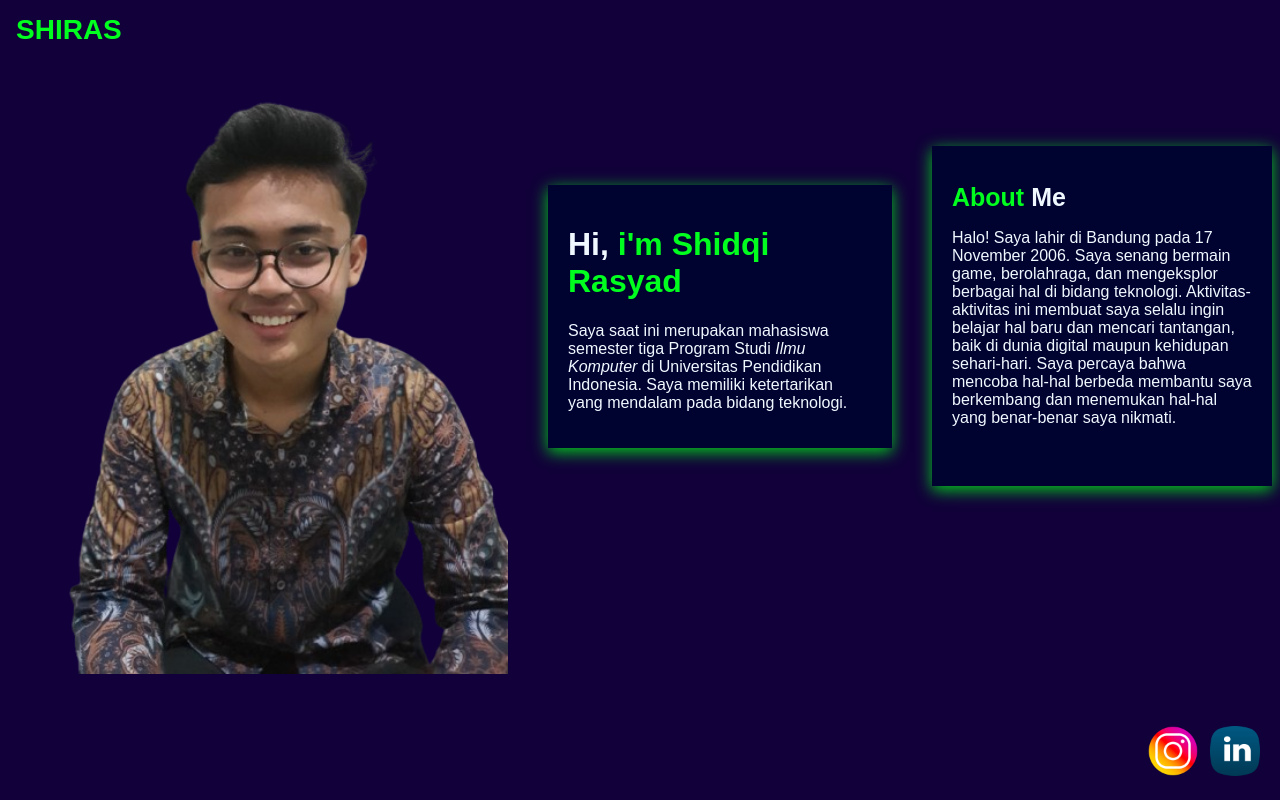
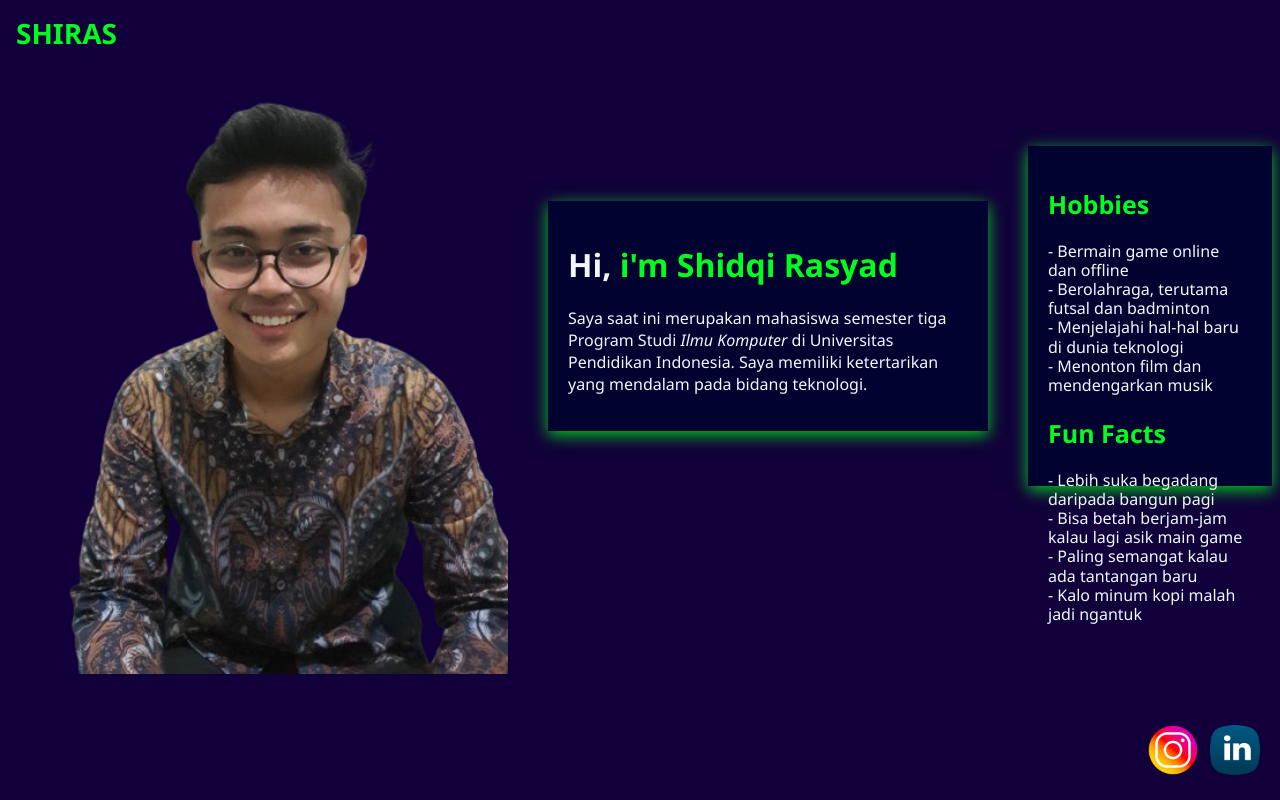
Before and after one commit to Shidqirasyad17/Quiz_Web-MobilePrograming, a plain HTML site: page index.html in a window 1280 px wide. Drawn offline with Linux system fonts and the light colour scheme.

Commit message:
Add files via upload

```diff
--- a/index.html
+++ b/index.html
@@ -19,12 +19,21 @@
 
      </div>
      <div class="hobi">
-      <h1><span>About</span> Me</h1>
-      <p>
-      Halo! Saya lahir di Bandung pada 17 November 2006. Saya senang bermain game, berolahraga, dan mengeksplor berbagai hal di bidang teknologi.
-  Aktivitas-aktivitas ini membuat saya selalu ingin belajar hal baru dan mencari tantangan, baik di dunia digital maupun kehidupan sehari-hari.
-  Saya percaya bahwa mencoba hal-hal berbeda membantu saya berkembang dan menemukan hal-hal yang benar-benar saya nikmati.
+     <h2>Hobbies</h2>
+<p>
+  - Bermain game online dan offline<br>
+  - Berolahraga, terutama futsal dan badminton<br>
+  - Menjelajahi hal-hal baru di dunia teknologi<br>
+  - Menonton film dan mendengarkan musik
 </p>
+<h2>Fun Facts</h2>
+<p>
+  - Lebih suka begadang daripada bangun pagi<br>
+  - Bisa betah berjam-jam kalau lagi asik main game<br>
+  - Paling semangat kalau ada tantangan baru<br>
+  - Kalo minum kopi malah jadi ngantuk
+</p>
+
       </p>
 
      </div>
--- a/style.css
+++ b/style.css
@@ -1,5 +1,5 @@
 body {
-    font-family: Arial, sans-serif;
+    font-family:'Segoe UI', Tahoma, Geneva, Verdana, sans-serif;
     background-color:rgb(17, 0, 57);
     margin: 8px;
 
@@ -76,17 +76,20 @@ body {
     padding: 20px;
     box-shadow: 0 4px 15px rgba(0, 255, 21, 0.8);
     height: 300px;
-    max-width:300px;
+    width: auto;
     margin-right: auto;
     margin-bottom: 50px;
 }
 
-.hobi span{
+.hobi h2{
     color: #00ff1e;
 }
 
-.hobi h1{
+.hobi h2{
      font-size: 25px;
+}
+.hobi p{
+    line-height: 1.2;
 }
 
 
@@ -107,7 +110,7 @@ body {
    .shidqi, .hobi{
       align-items: center;
       padding: 20px;
-      max-width: 300px;
+
     margin: 0 auto;
 
    }
```
